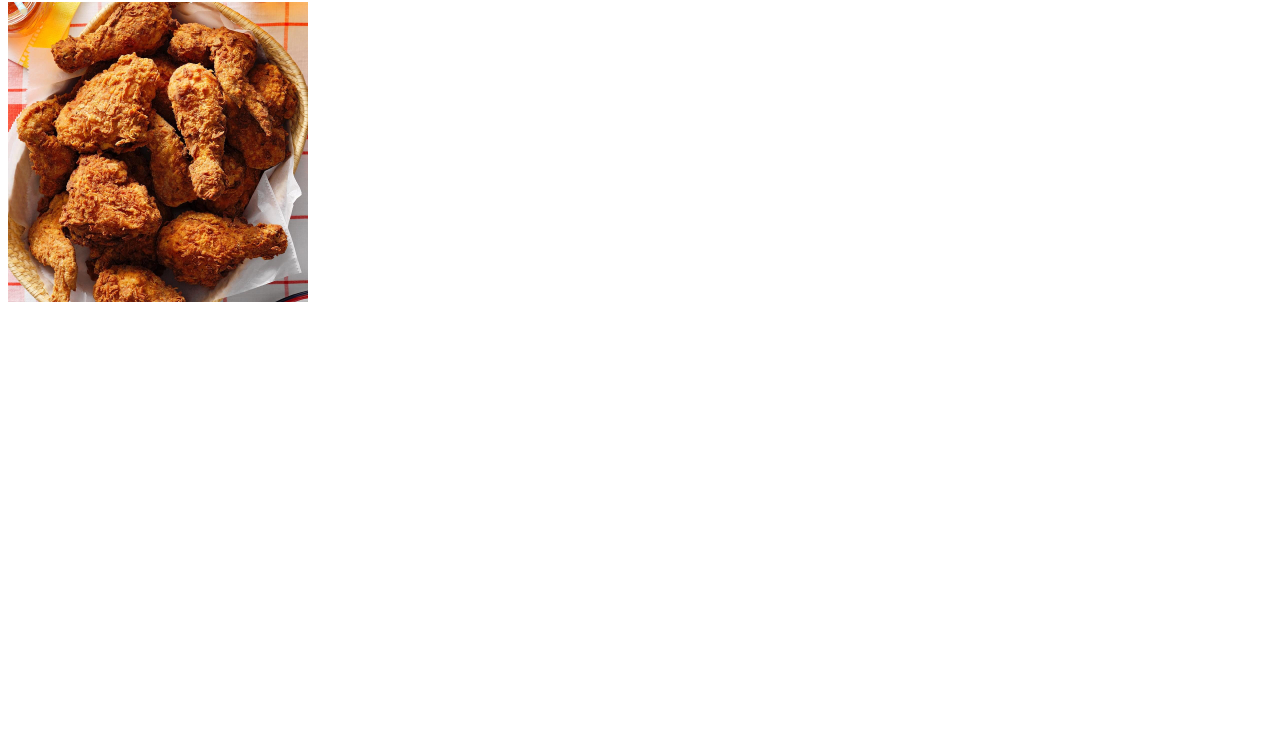
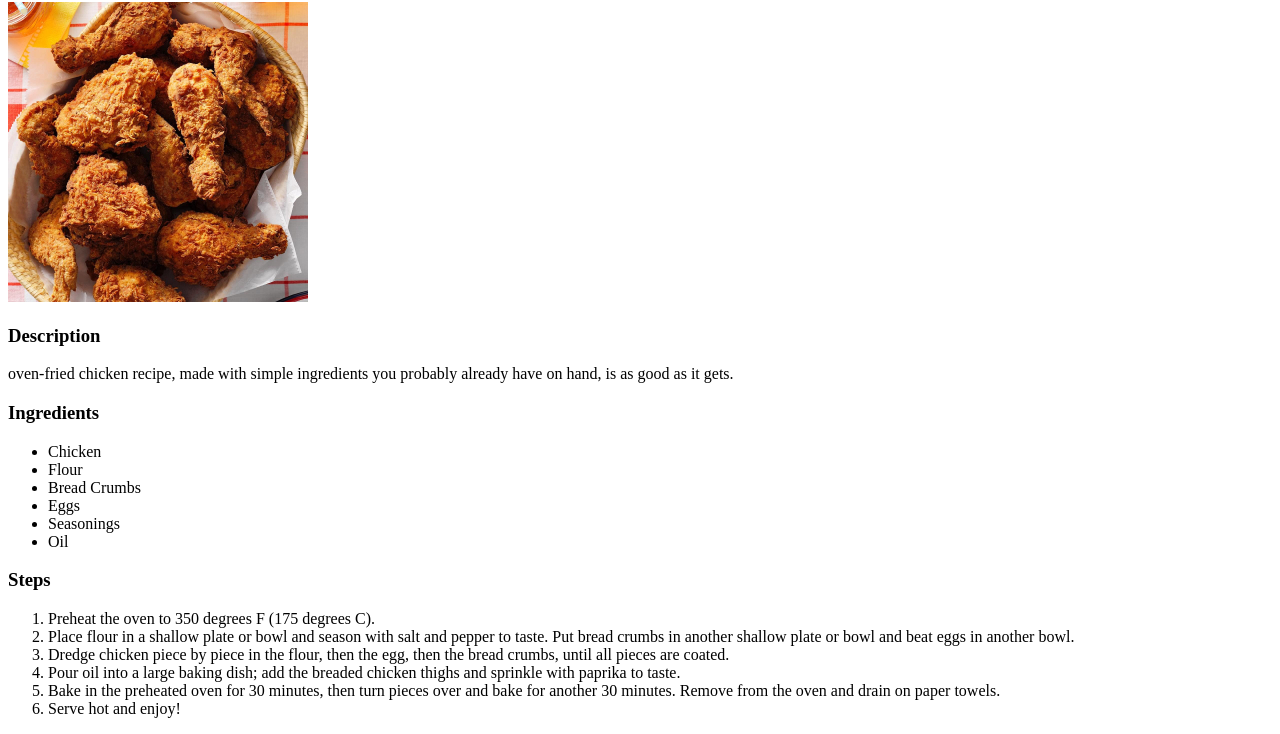
Before and after one commit to JustChillin6969/odin-recipes, a plain HTML site: page recipes/fried-chicken.html in a window 1280 px wide. Shown: the part 78-812 px from the top of the page. Drawn offline with Linux system fonts and the light colour scheme.

Commit message:
Update fried chicken page

```diff
--- a/recipes/fried-chicken.html
+++ b/recipes/fried-chicken.html
@@ -7,6 +7,25 @@
     <body>
         <h1>Fried Chicken</h1>
         <img src="../img/fried-chicken.jpg" alt="fried chicken" height="300" width="300">
-
+        <h3>Description</h3>
+        <p> oven-fried chicken recipe, made with simple ingredients you probably already have on hand, is as good as it gets.</p>
+        <h3>Ingredients</h3>
+        <ul>
+            <li>Chicken</li>
+            <li>Flour</li>
+            <li>Bread Crumbs</li>
+            <li>Eggs</li>
+            <li>Seasonings</li>
+            <li>Oil</li>
+        </ul>
+        <h3>Steps</h3>
+        <ol>
+            <li>Preheat the oven to 350 degrees F (175 degrees C).</li>
+            <li>Place flour in a shallow plate or bowl and season with salt and pepper to taste. Put bread crumbs in another shallow plate or bowl and beat eggs in another bowl.</li>
+            <li>Dredge chicken piece by piece in the flour, then the egg, then the bread crumbs, until all pieces are coated.</li>
+            <li>Pour oil into a large baking dish; add the breaded chicken thighs and sprinkle with paprika to taste.</li>
+            <li>Bake in the preheated oven for 30 minutes, then turn pieces over and bake for another 30 minutes. Remove from the oven and drain on paper towels.</li>
+            <li>Serve hot and enjoy!</li>
+        </ol>
     </body>
 </html>
```
